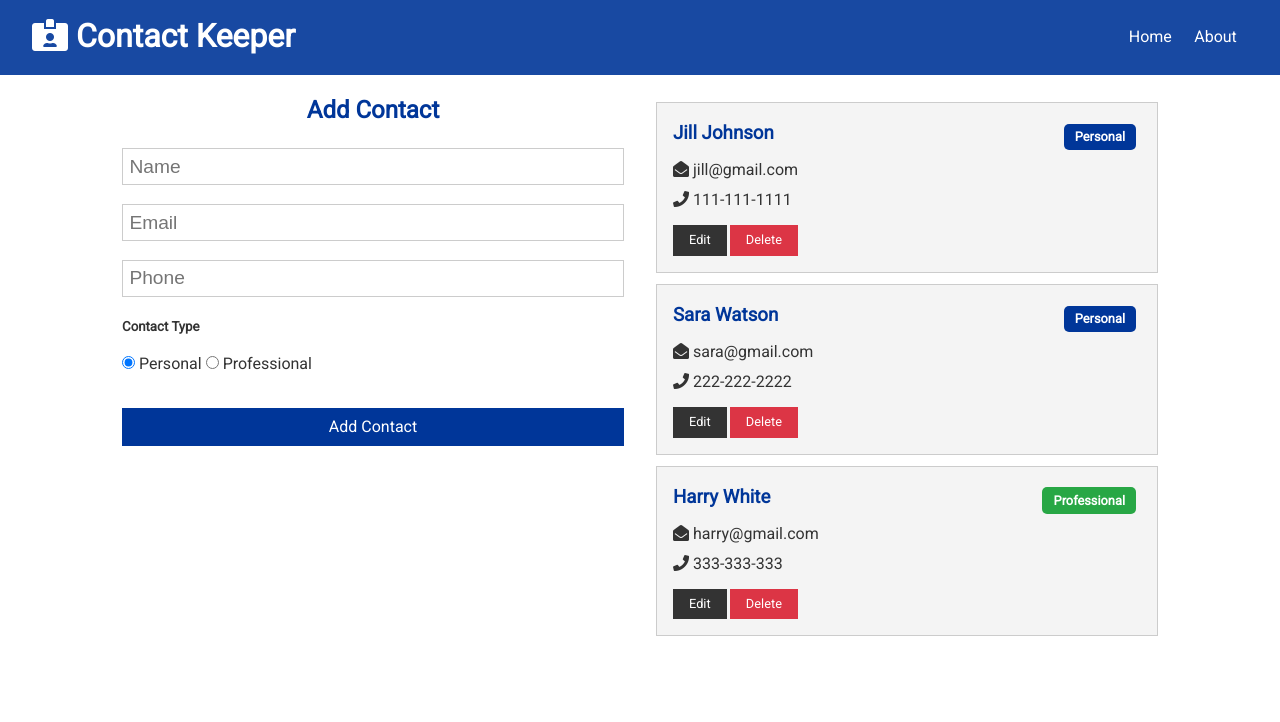
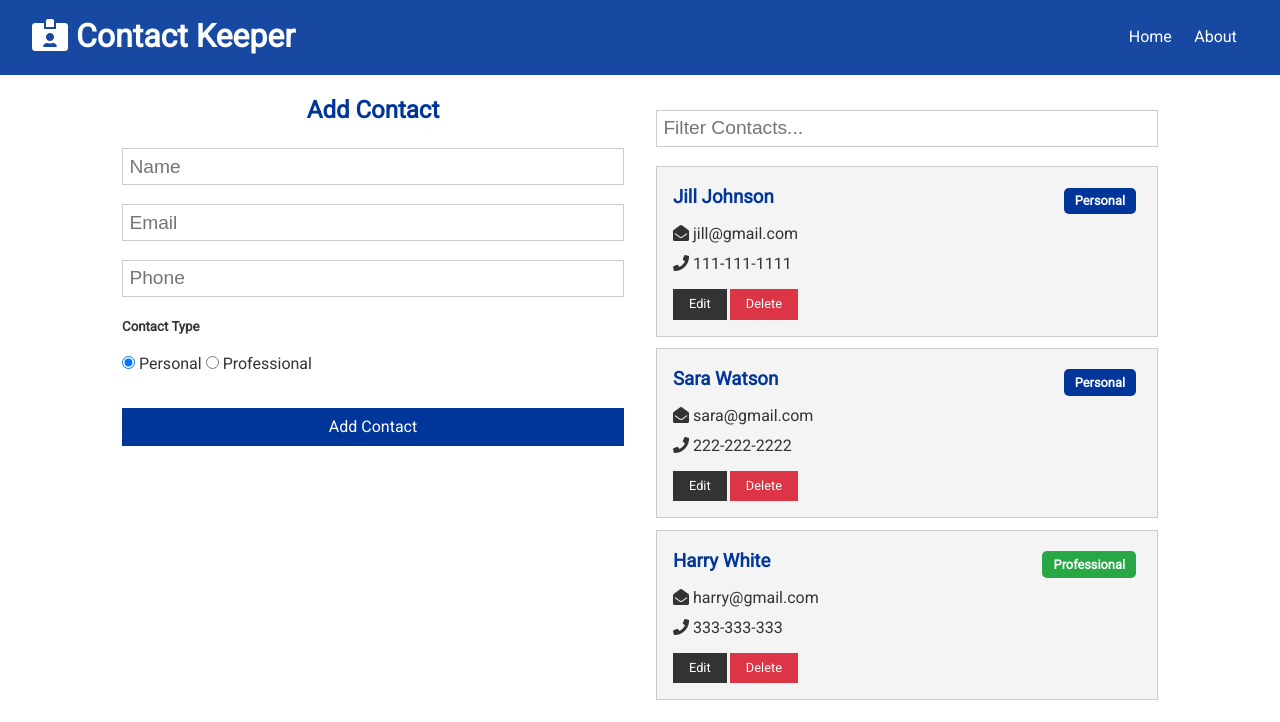
Before and after one commit to huynhdieutuong/MERN-Contact-Keeper, a React (Create React App) app in the folder client/: page / in a window 1280 px wide. Shown: the top 722 px of the page. Built offline with nearby package versions, Linux system fonts and the light colour scheme.

Commit message:
Filter Contacts

```diff
--- /dev/null
+++ b/client/src/components/contacts/ContactFilter.js
@@ -0,0 +1,30 @@
+import React, { useState, useContext } from "react";
+
+import ContactContext from "../../contexts/contact/contactContext";
+
+const ContactFilter = () => {
+  const { filterContacts, clearFilter } = useContext(ContactContext);
+  const [text, setState] = useState("");
+
+  const onChange = e => {
+    setState(e.target.value);
+    if (e.target.value !== "") {
+      filterContacts(e.target.value);
+    } else {
+      clearFilter();
+    }
+  };
+
+  return (
+    <div>
+      <input
+        type='text'
+        placeholder='Filter Contacts...'
+        value={text}
+        onChange={onChange}
+      />
+    </div>
+  );
+};
+
+export default ContactFilter;
--- a/client/src/components/contacts/Contacts.js
+++ b/client/src/components/contacts/Contacts.js
@@ -1,18 +1,27 @@
 import React, { Fragment, useContext } from "react";
+
 import ContactContext from "../../contexts/contact/contactContext";
+
 import ContactItem from "./ContactItem";
+import ContactFilter from "./ContactFilter";
 
 const Contacts = () => {
-  const { contacts } = useContext(ContactContext);
+  const { contacts, filtered } = useContext(ContactContext);
+
+  let datas;
+  if (filtered !== null) {
+    datas = filtered;
+  } else {
+    datas = contacts;
+  }
 
   return (
     <Fragment>
-      {contacts.length > 0 ? (
-        contacts.map(contact => (
-          <ContactItem key={contact.id} contact={contact} />
-        ))
+      <ContactFilter />
+      {datas.length > 0 ? (
+        datas.map(contact => <ContactItem key={contact.id} contact={contact} />)
       ) : (
-        <p>Not Found Contacts!</p>
+        <h4>Not Found Contacts!</h4>
       )}
     </Fragment>
   );
--- a/client/src/contexts/contact/ContactState.js
+++ b/client/src/contexts/contact/ContactState.js
@@ -38,7 +38,8 @@ const ContactState = props => {
         type: "professional"
       }
     ],
-    current: null
+    current: null,
+    filtered: null
   };
 
   const [state, dispatch] = useReducer(ContactReducer, initialState);
@@ -70,19 +71,28 @@ const ContactState = props => {
   };
 
   // Filter Contacts
+  const filterContacts = text => {
+    dispatch({ type: FILTER_CONTACTS, payload: text });
+  };
 
-  // Remove Filter
+  // Clear Filter
+  const clearFilter = () => {
+    dispatch({ type: CLEAR_FILTER });
+  };
 
   return (
     <ContactContext.Provider
       value={{
         contacts: state.contacts,
         current: state.current,
+        filtered: state.filtered,
         addContact,
         deleteContact,
         setCurrent,
         clearCurrent,
-        updateContact
+        updateContact,
+        filterContacts,
+        clearFilter
       }}
     >
       {props.children}
--- a/client/src/contexts/contact/contactReducer.js
+++ b/client/src/contexts/contact/contactReducer.js
@@ -39,6 +39,26 @@ export default (state, action) => {
           contact.id === action.payload.id ? action.payload : contact
         )
       };
+    case FILTER_CONTACTS:
+      return {
+        ...state,
+        filtered: state.contacts.filter(
+          contact =>
+            contact.name.toLowerCase().indexOf(action.payload.toLowerCase()) !==
+              -1 ||
+            contact.email
+              .toLowerCase()
+              .indexOf(action.payload.toLowerCase()) !== -1 ||
+            contact.phone
+              .toLowerCase()
+              .indexOf(action.payload.toLowerCase()) !== -1
+        )
+      };
+    case CLEAR_FILTER:
+      return {
+        ...state,
+        filtered: null
+      };
     default:
       return state;
   }
```
